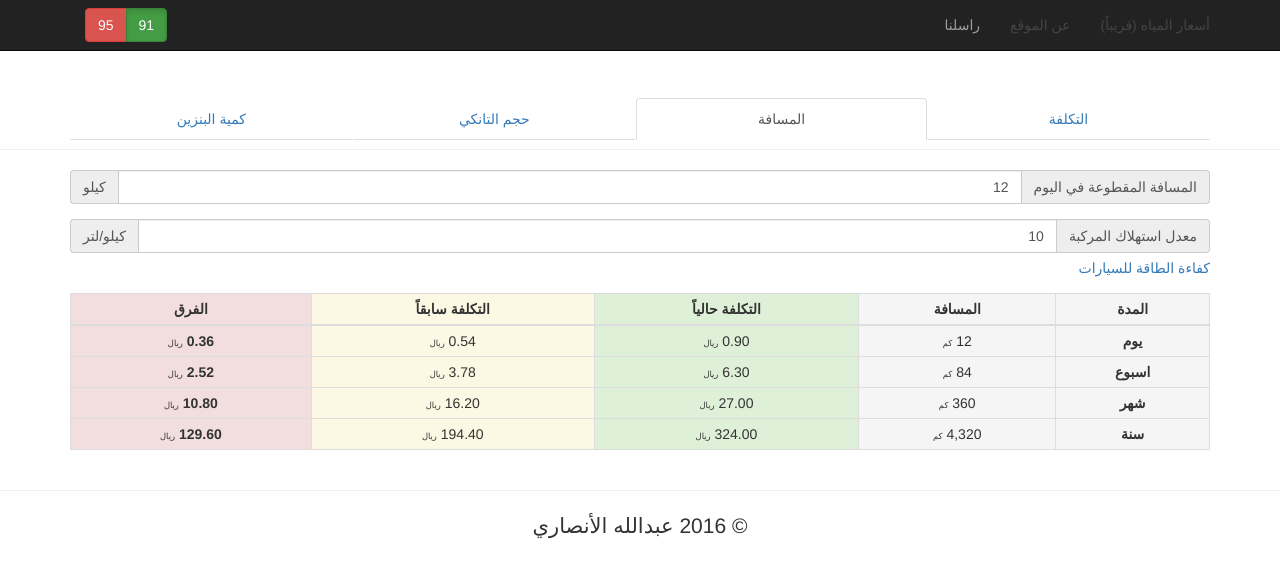
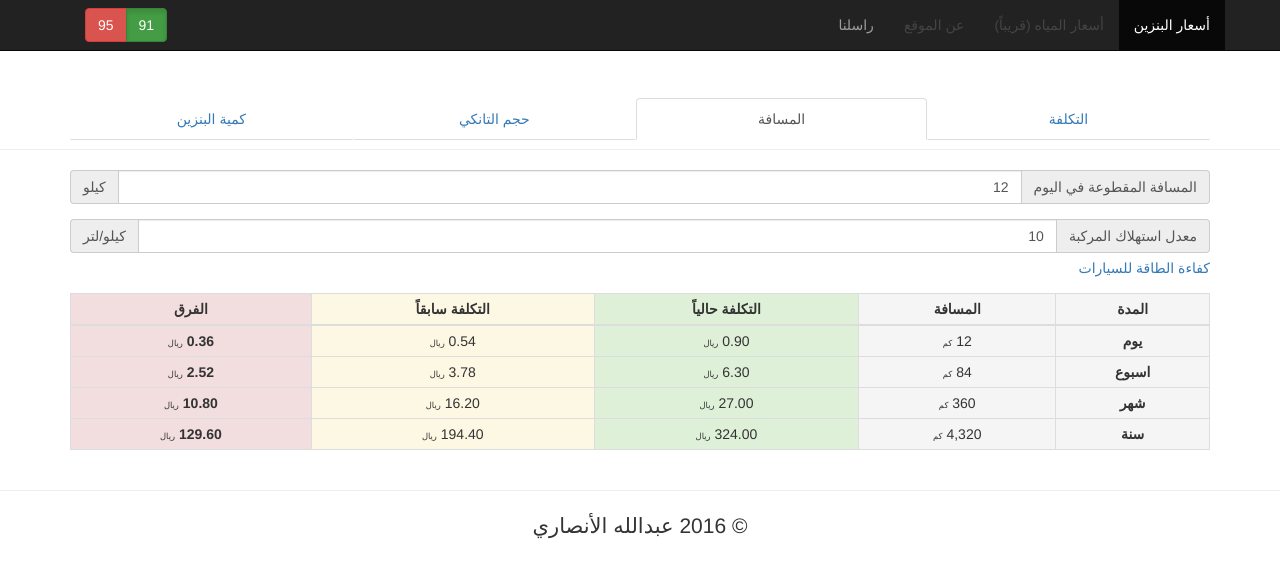
Before and after one commit to Ahimta/fuel-consumption-calculator, a website: page app/index.html in a window 1280 px wide. Drawn offline with nearby package versions, Linux system fonts and the light colour scheme; some packages are replaced by stand-ins of ours.

Commit message:
feat(navbar): add fuel activated entry

```diff
--- a/app/index.html
+++ b/app/index.html
@@ -50,6 +50,7 @@
             <li><a target="_blank" href="https://twitter.com/Ahymta">راسلنا</a></li>
             <li class="disabled"><a href="#/about">عن الموقع</a></li>
             <li class="disabled"><a href="#/water" dir="rtl">أسعار المياه (قريباً)</a></li>
+            <li class="active"><a href="#/" dir="rtl">أسعار البنزين</a></li>
           </ul>
         </div>
       </div>
```
